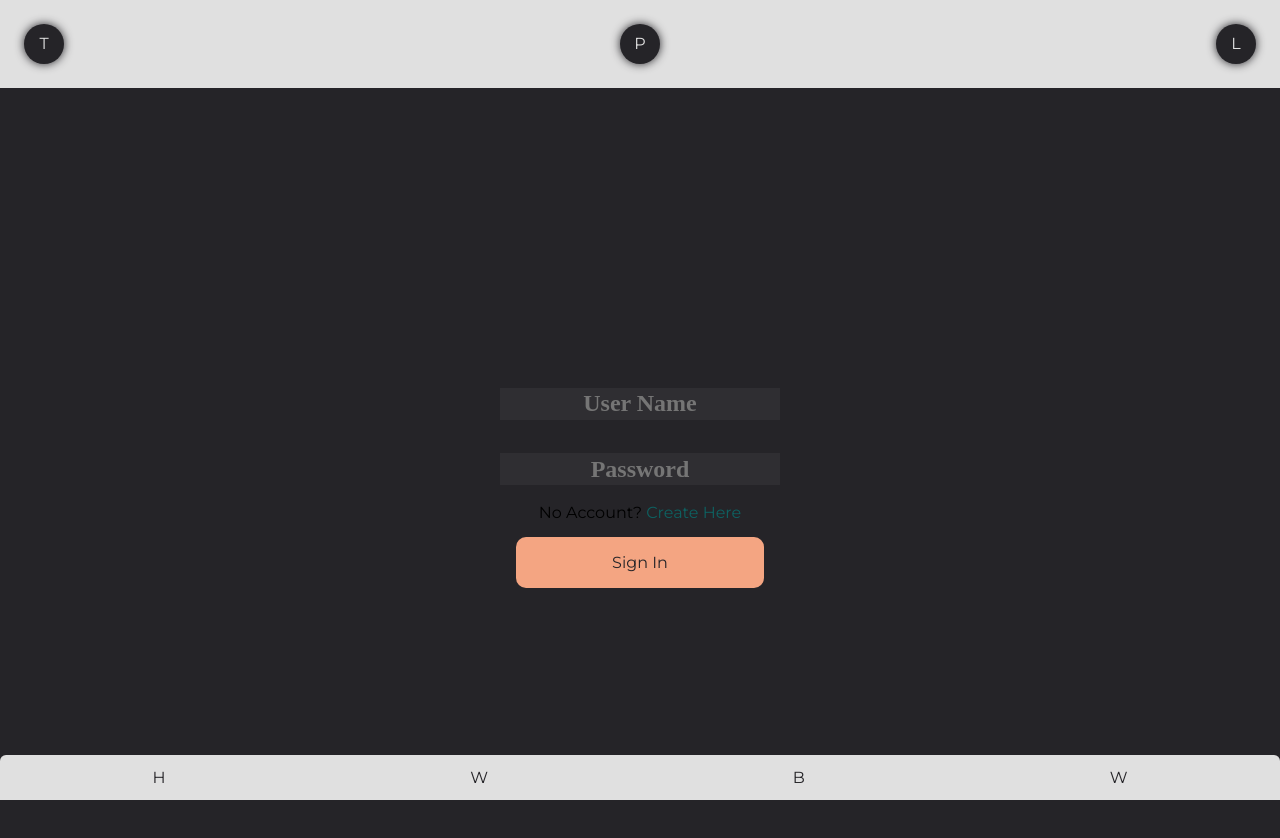
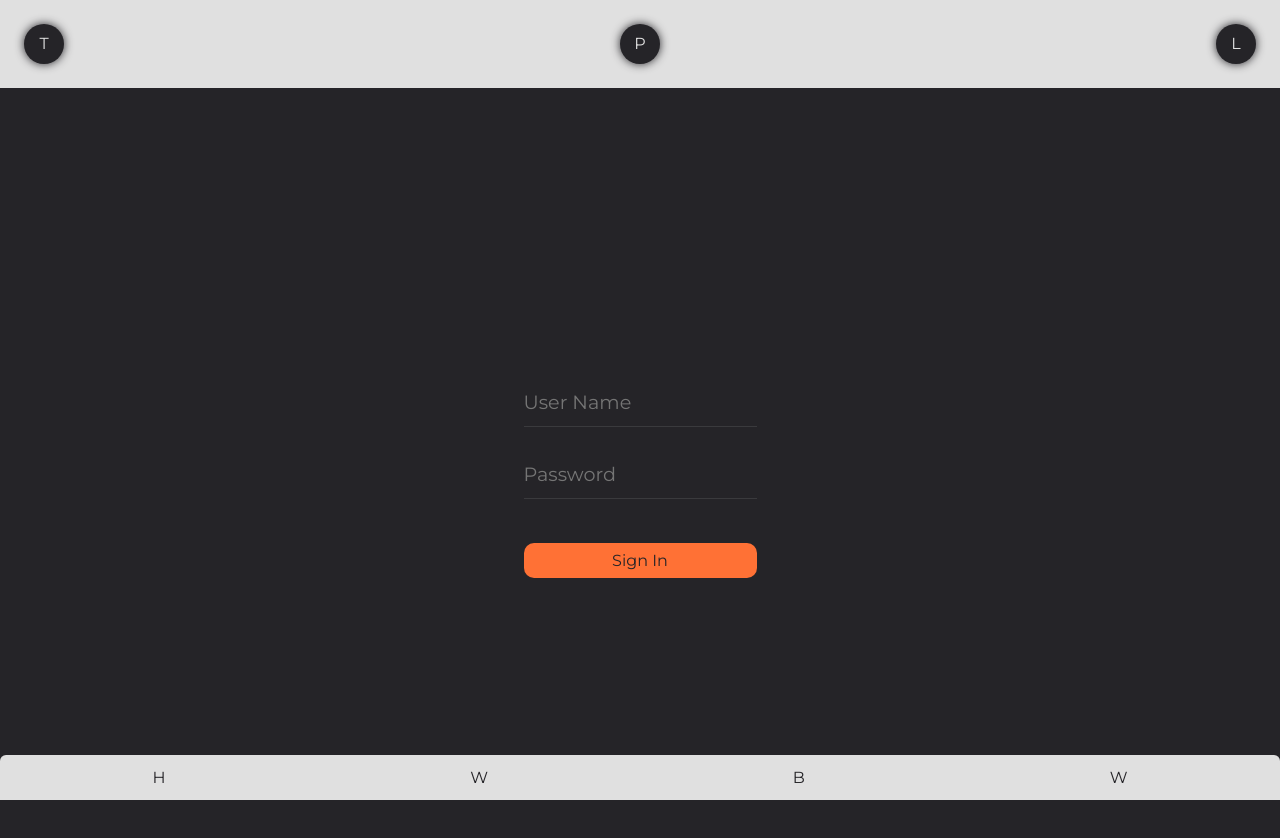
Before and after one commit to mondragon-ai/fitness-app, a React (Create React App) app in the folder fitness-application/: page /signin in a window 1280 px wide. Shown: the top 838 px of the page. Built offline with nearby package versions, Linux system fonts and the light colour scheme.

Commit message:
styling - login/signup

```diff
--- a/fitness-application/src/App.css
+++ b/fitness-application/src/App.css
@@ -866,10 +866,44 @@ input[type=button], input[type=submit], input[type=reset] {
 }
 
 .signin-card input{
-  width: 80%;
+  width: 100%;
   margin: 5% auto;
 }
 
+.signin-card input[type=text] {
+  padding: 1vh 0;
+  border: none;
+  border-bottom: 1px solid rgba(173, 173, 173, 0.151);
+  background: none;
+  height: 4vh;
+  font-weight: normal;
+  font-size: 1.2em;
+  font-family: 'Montserrat';
+  text-align: left;
+  color: var(--color-forth);
+}
+
+.signin-card input[type=submit] {
+  background-color: #ff7135;
+  width: 100%;
+  border: none;
+  margin: 4vh 0;
+  font-size: 1em;
+  color: var(--color-third);
+  border-radius: 10px;
+  padding: 1vh 25px;
+  text-decoration: none;
+  cursor: pointer;
+}
+
 .signup-link {
-  color: rgb(14, 97, 97);
+  color: #ff872e;
+  font-size: 0.7em;
 }
+
+.signin-card span {
+  color: var(--color-forth);
+  font-size: 0.7em;
+  position: absolute;
+  bottom: 0vh;
+}
--- a/fitness-application/src/screens/SignUp.js
+++ b/fitness-application/src/screens/SignUp.js
@@ -35,8 +35,8 @@ class SignUp extends Component {
                     <form onSubmit={this.handleSubmit} action="">
                         <input id="username" type="text" placeholder="User Name" value={this.state.username} onChange={this.handleChange}/>
                         <input id="password" type="text" placeholder="Password" value={this.state.Password} onChange={this.handleChange} />
+                        <input value="Create Account" type="submit" />
                         <span>Have an Account? <Link className="signup-link" to="/signin">Sign In Here</Link></span>
-                        <input value="Create Account" type="submit" />
                     </form>
                 </div>
 
```
